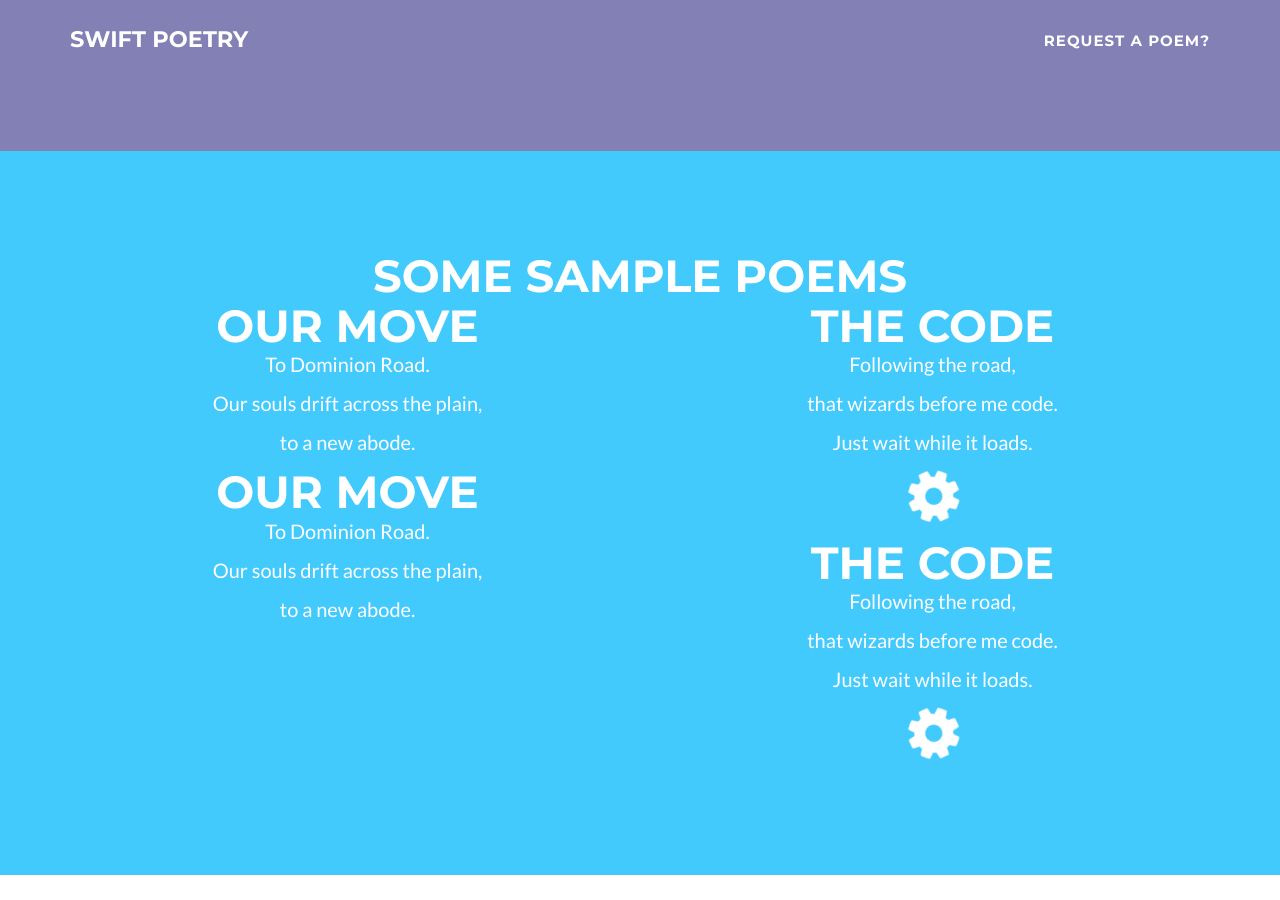
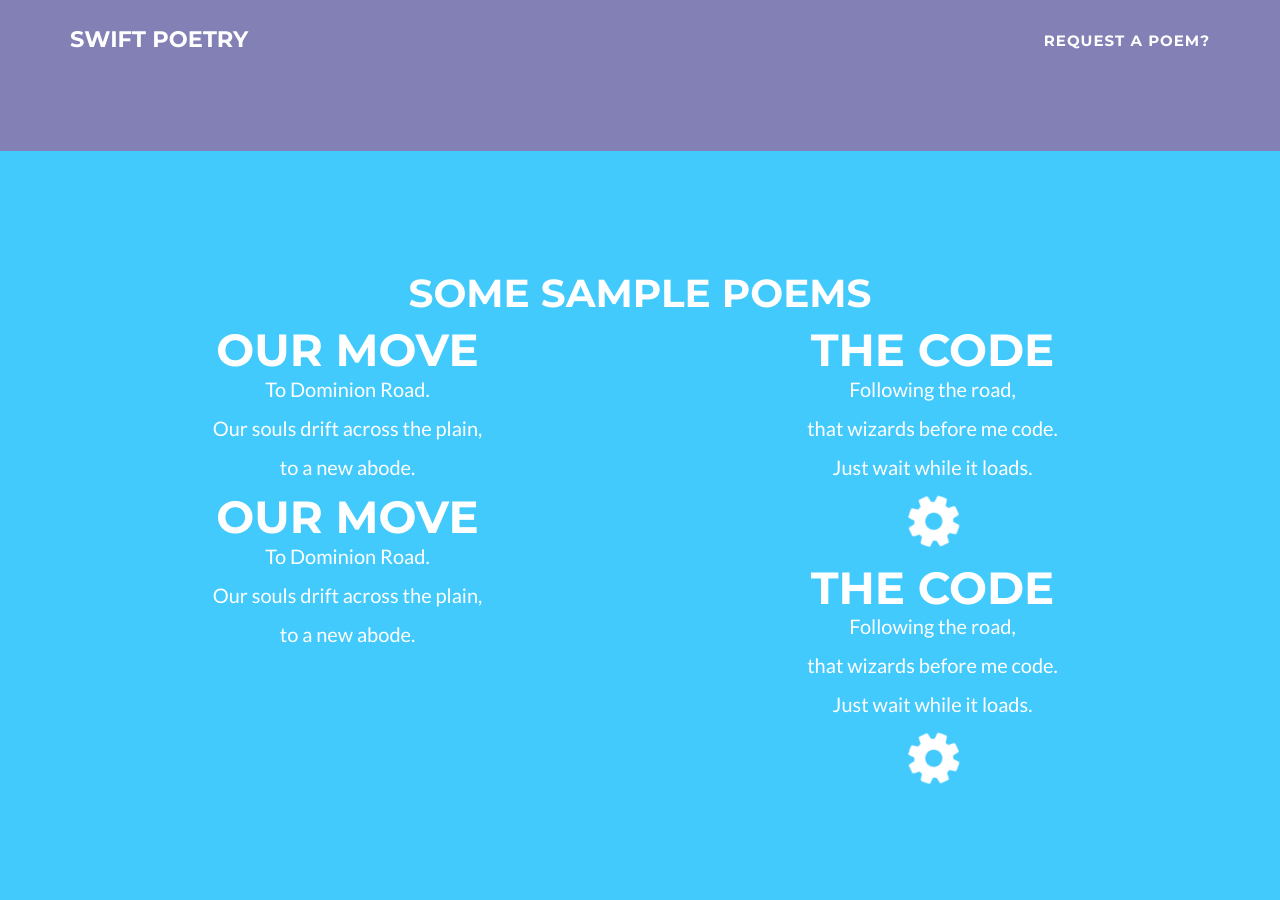
Before and after one commit to foopod/swiftpoetry, a Jekyll site: the page built from index.html, in a window 1280 px wide and 900 px high, scrolled down 1104 px. Built offline with Jekyll 4.4.1, drawn with Linux system fonts in a browser that asks for light colours.

```diff
--- a/_layouts/default.html
+++ b/_layouts/default.html
@@ -8,7 +8,7 @@
     {% include about.html %}
 
     <section style="background-color: #{{ site.color.primary }}; color:white;" class="text-center">
-        <h2>Some sample poems</h2>
+        <h1>Some sample poems</h1>
         <div class="container">
 
                 <div class="row">
```
